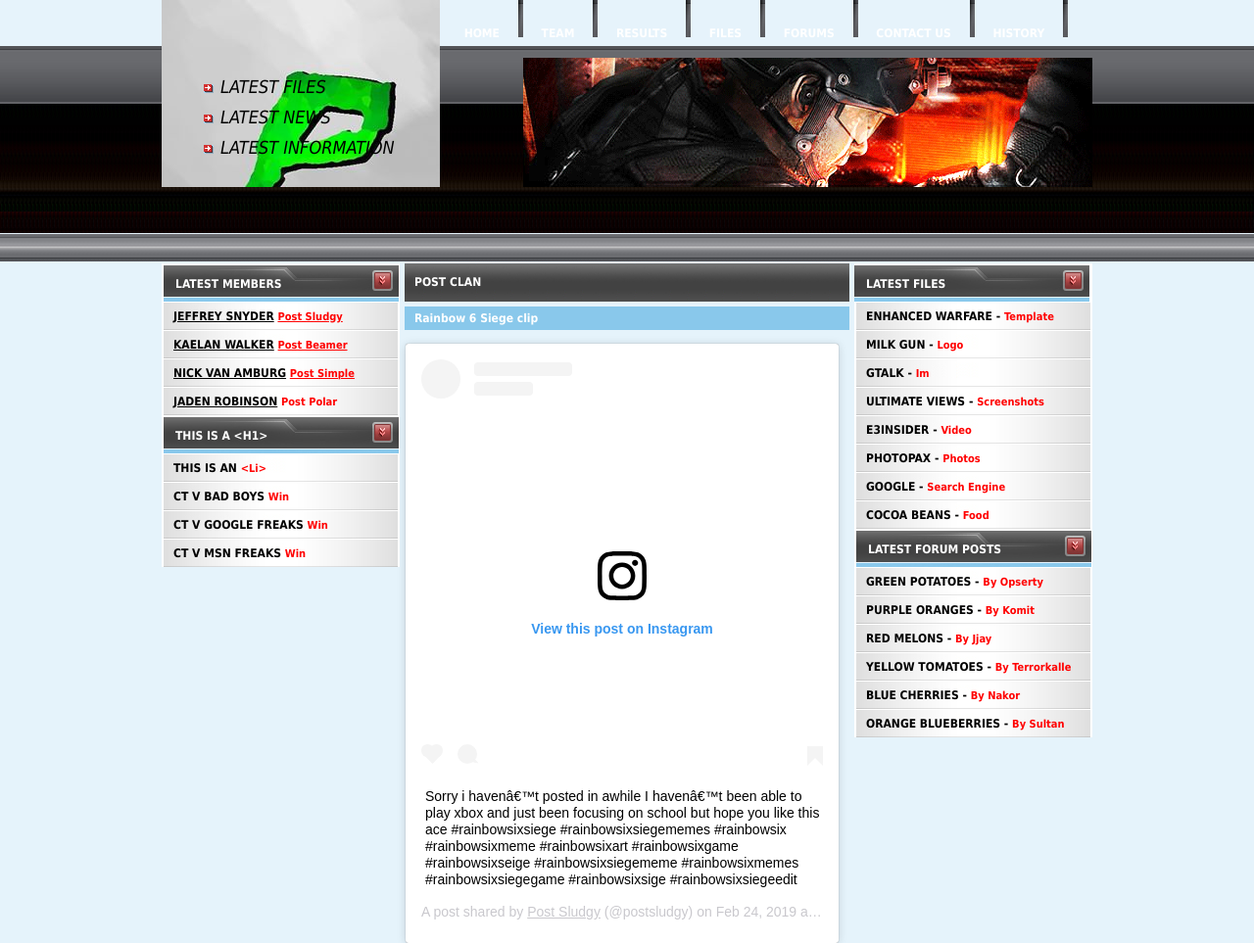
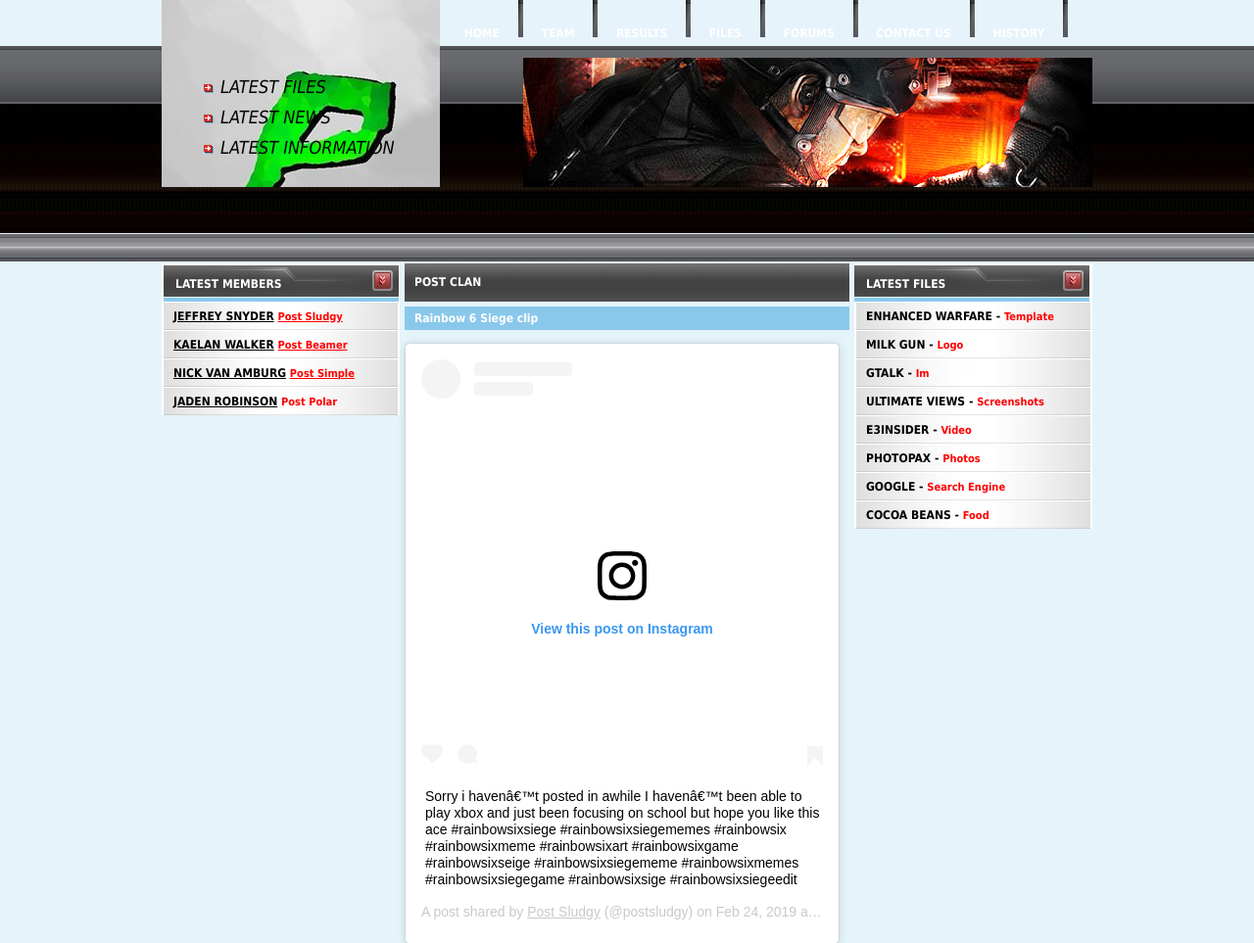
Before and after one commit to Post-Sludgy/post-sludgy.github.io, a plain HTML site: page index.html in a window 1280 px wide. Shown: the top 963 px of the page at 98% size. Drawn offline with Linux system fonts and the light colour scheme; a script that the page names is missing.

Commit message:
deleting

```diff
--- a/index.html
+++ b/index.html
@@ -86,13 +86,7 @@
 
 
 				</ul>
-				<h1>this is a &lt;H1&gt; </h1>
-				<ul>
-					<li>This is an <span class="small-red">&lt;li&gt;</span></li>
-					<li>ct v bad boys <span class="small-red">win</span></li>
-					<li>ct v google freaks <span class="small-red">win</span></li>
-					<li>ct v msn freaks <span class="small-red">win</span></li>
-				</ul>
+
 			</div>
 		</div>
 
@@ -124,15 +118,7 @@
 					<li>google - <span class="small-red">search engine</span> </li>
 					<li>cocoa beans - <span class="small-red">food</span></li>
 				</ul>
-				<h1>Latest forum posts </h1>
-				<ul>
-					<li>Green potatoes - <span class="small-red">by Opserty</span></li>
-					<li>Purple oranges - <span class="small-red">by komit</span></li>
-					<li>red melons - <span class="small-red">by jjay</span></li>
-					<li>yellow tomatoes - <span class="small-red">by Terrorkalle</span></li>
-					<li>blue cherries - <span class="small-red">by Nakor</span> </li>
-					<li>orange blueberries - <span class="small-red">by Sultan</span>     </li>
-				</ul>
+
 			</div>
 		</div>
 				<div class="clear"></div>
```
